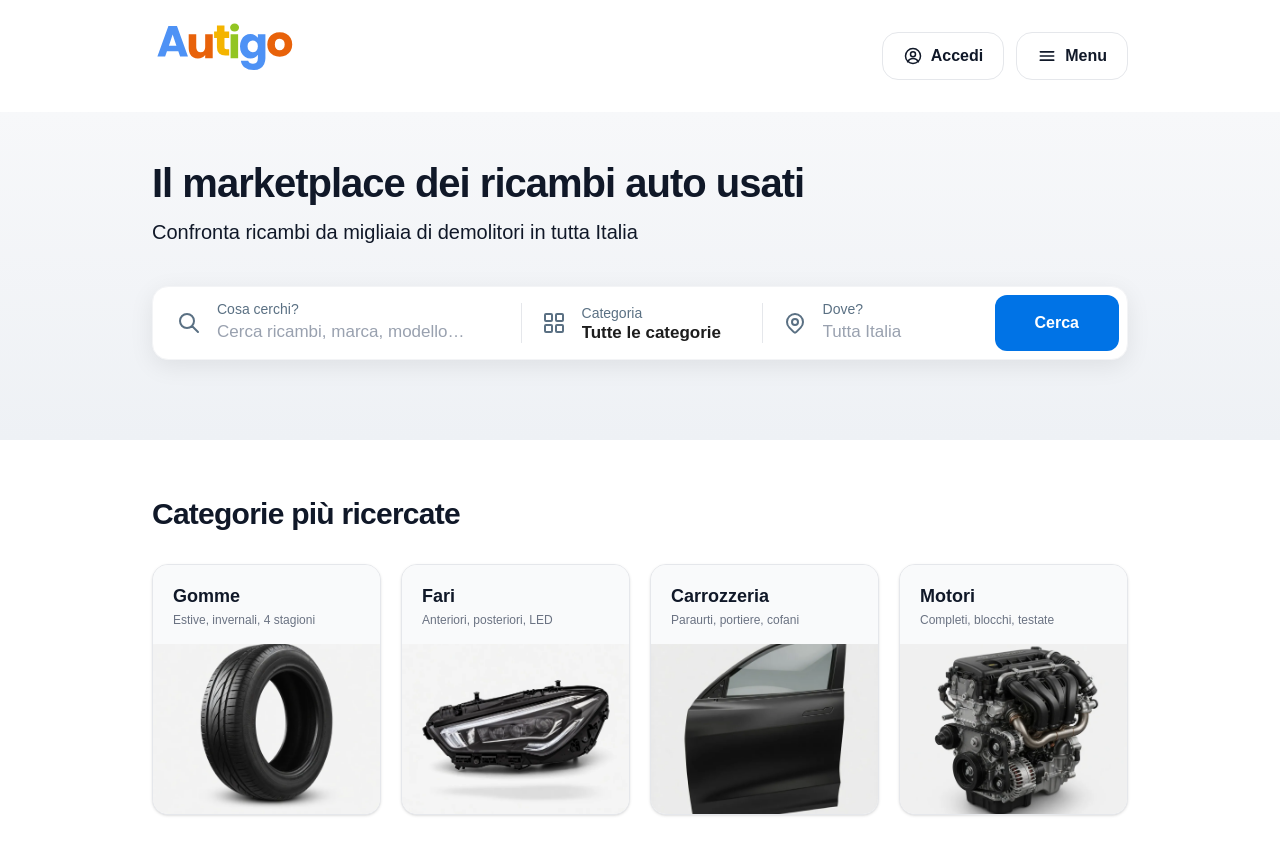
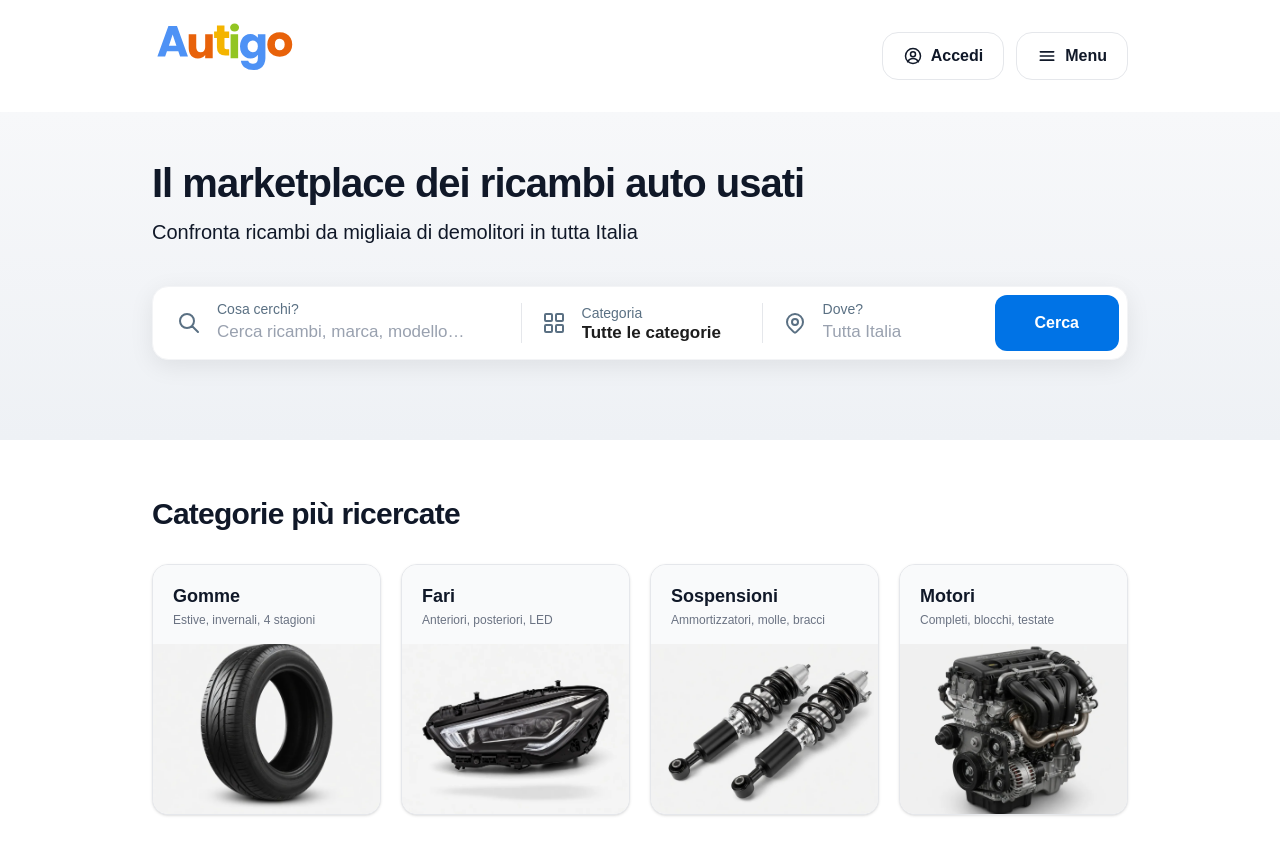
Before and after one commit to autodemo24/autodemo24, a Next.js app: page /home2 in a window 1280 px wide. Shown: the top 854 px of the page. Built offline with nearby package versions, Linux system fonts and the light colour scheme.

Commit message:
home2: sostituita card Carrozzeria con Sospensioni (WebP ottimizzato 40 KB)
Co-Authored-By: Claude Opus 4.7 (1M context) <noreply@anthropic.com>

```diff
--- a/app/home2/page.tsx
+++ b/app/home2/page.tsx
@@ -16,10 +16,10 @@ export default function Home2() {
       img: '/images/categorie/fari.webp',
     },
     {
-      label: 'Carrozzeria',
-      sub: 'Paraurti, portiere, cofani',
-      href: '/ricerca?q=carrozzeria',
-      img: '/images/categorie/carrozzeria.webp',
+      label: 'Sospensioni',
+      sub: 'Ammortizzatori, molle, bracci',
+      href: '/ricerca?q=sospensioni',
+      img: '/images/categorie/sospensioni.webp',
     },
     {
       label: 'Motori',
```
Also changed, not shown: public/images/categorie/carrozzeria.webp (deleted), public/images/categorie/sospensioni.webp (added).
